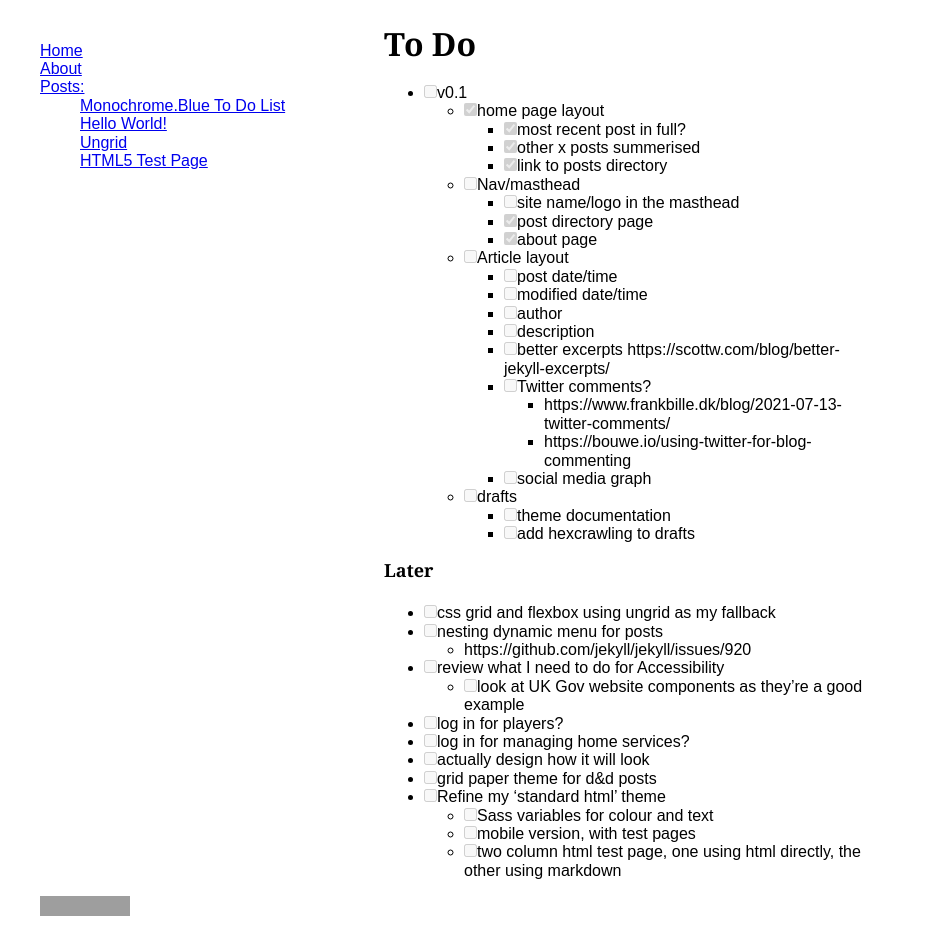
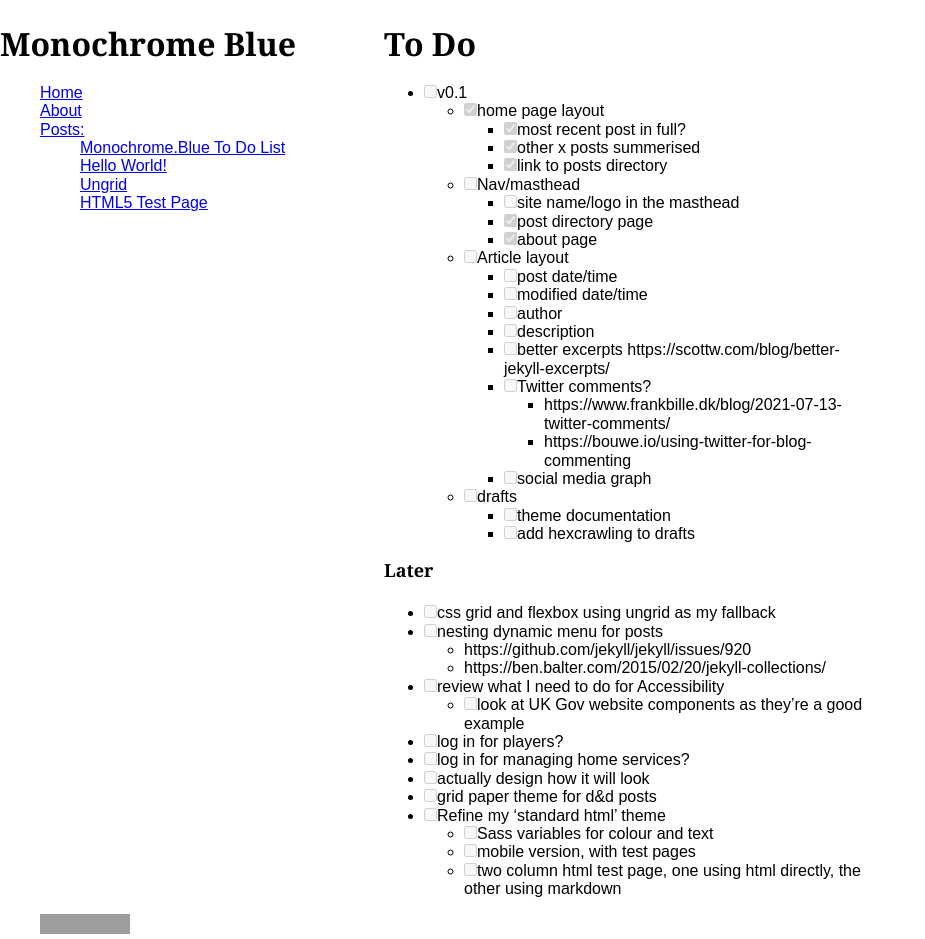
Before and after one commit to monochromeblue/battlemat, a Jekyll site: the page built from _posts/2022-06-18-todo.md, in a window 1280 px wide. Shown: the whole page, without its empty margins (0-925 px from the left). Built offline with Jekyll 4.4.1, drawn with Linux system fonts in a browser that asks for light colours; cached includes are drawn as plain includes; grey boxes are pictures that could not be loaded.

Commit message:
adding logo/site heading

```diff
--- a/_config.yml
+++ b/_config.yml
@@ -27,6 +27,8 @@
 # twitter_username: jekyllrb
 # github_username:  jekyll
 
+logo:
+
 # Build settings
 # theme: minima
 # plugins:
--- a/_includes/masthead.html
+++ b/_includes/masthead.html
@@ -1,3 +1,10 @@
+{% if site.logo %}
+  <a href="/home/"><img alt="{{ site.title }} logo" scr="{{ site.logo }}"></a>&nbsp;<h1>{{ site.title }}</h1>
+{% else %}
+  <h1>{{ site.title }}</h1>
+{% endif %}
+
+
 <nav>
   <ul>
       {%- for link in site.data.navigation.main -%}
--- a/_posts/2022-06-18-todo.md
+++ b/_posts/2022-06-18-todo.md
@@ -39,6 +39,7 @@
 * [ ] css grid and flexbox using ungrid as my fallback
 * [ ] nesting dynamic menu for posts
     - https://github.com/jekyll/jekyll/issues/920
+    - https://ben.balter.com/2015/02/20/jekyll-collections/
 * [ ] review what I need to do for Accessibility
     * [ ] look at UK Gov website components as they're a good example
 * [ ] log in for players?
--- a/index.html
+++ b/index.html
@@ -1,5 +1,6 @@
 ---
 layout: wide
+permalink: /home/
 ---
 <section>
 {% for post in site.posts limit:1 %}
```
Also changed, not shown: about.html (+8 -2 lines).
